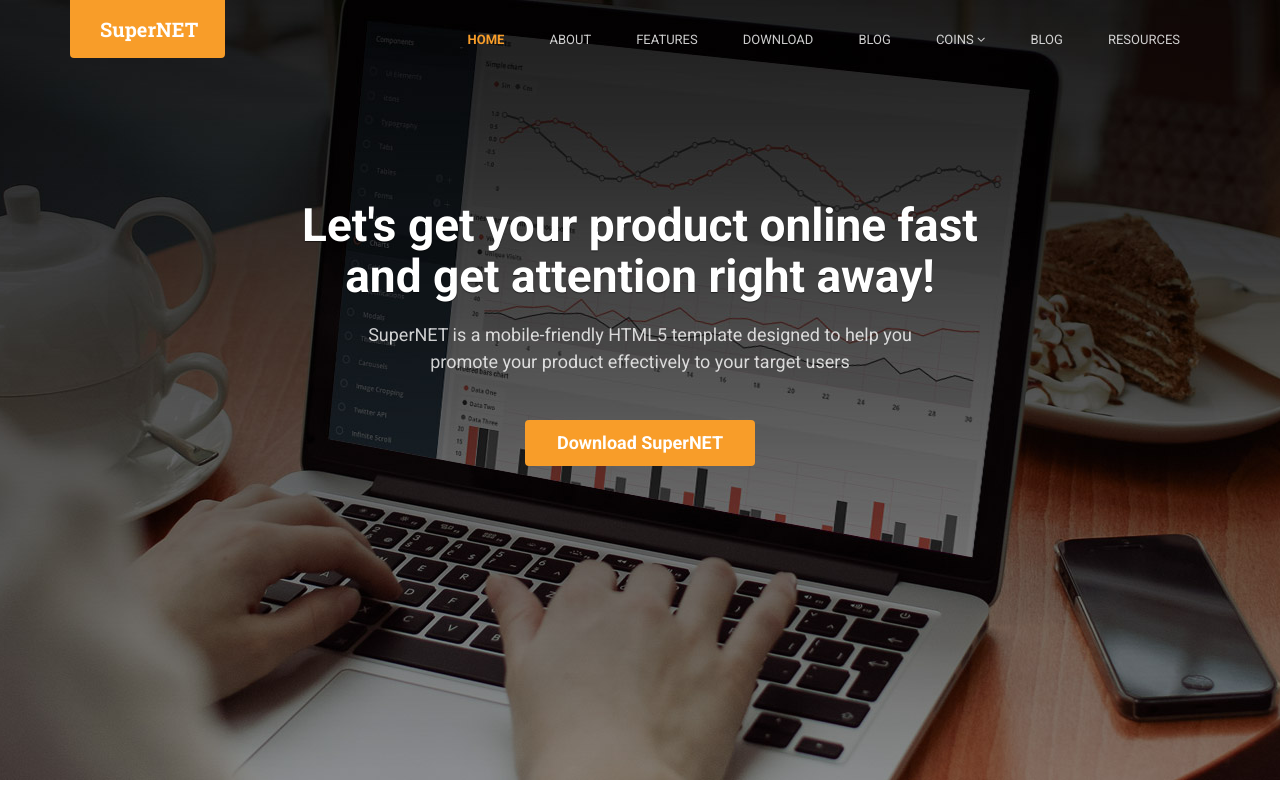
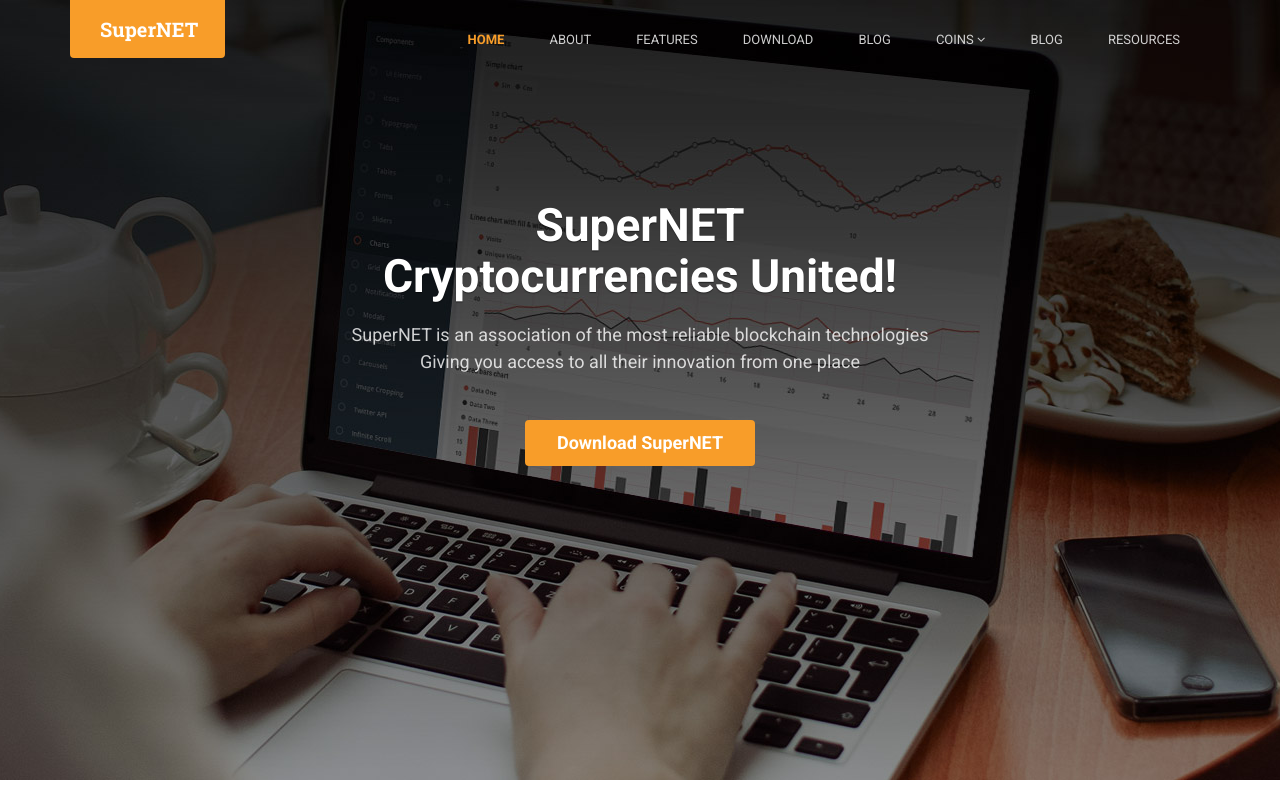
Before and after one commit to whitj00/supernet-site, a plain HTML site: page index.html in a window 1280 px wide. Shown: the top 800 px of the page. Drawn offline with Linux system fonts and the light colour scheme; a script that the page names is missing.

Commit message:
Update index.html

```diff
--- a/index.html
+++ b/index.html
@@ -90,8 +90,8 @@
 
     <section class="promo section section-on-bg">
         <div class="container text-center">
-            <h2 class="title">Let's get your product online fast<br />and get attention right away!</h2>
-            <p class="intro">SuperNET is a mobile-friendly HTML5 template designed to help you <br /> promote your product effectively to your target users</p>
+            <h2 class="title">SuperNET<br />Cryptocurrencies United!</h2>
+            <p class="intro">SuperNET is an association of the most reliable blockchain technologies<br />Giving you access to all their innovation from one place</p>
             <p><a class="btn btn-cta btn-cta-primary" href="download.html">Download SuperNET</a></p>
         </div><!--//container-->
     </section><!--//promo-->
```
